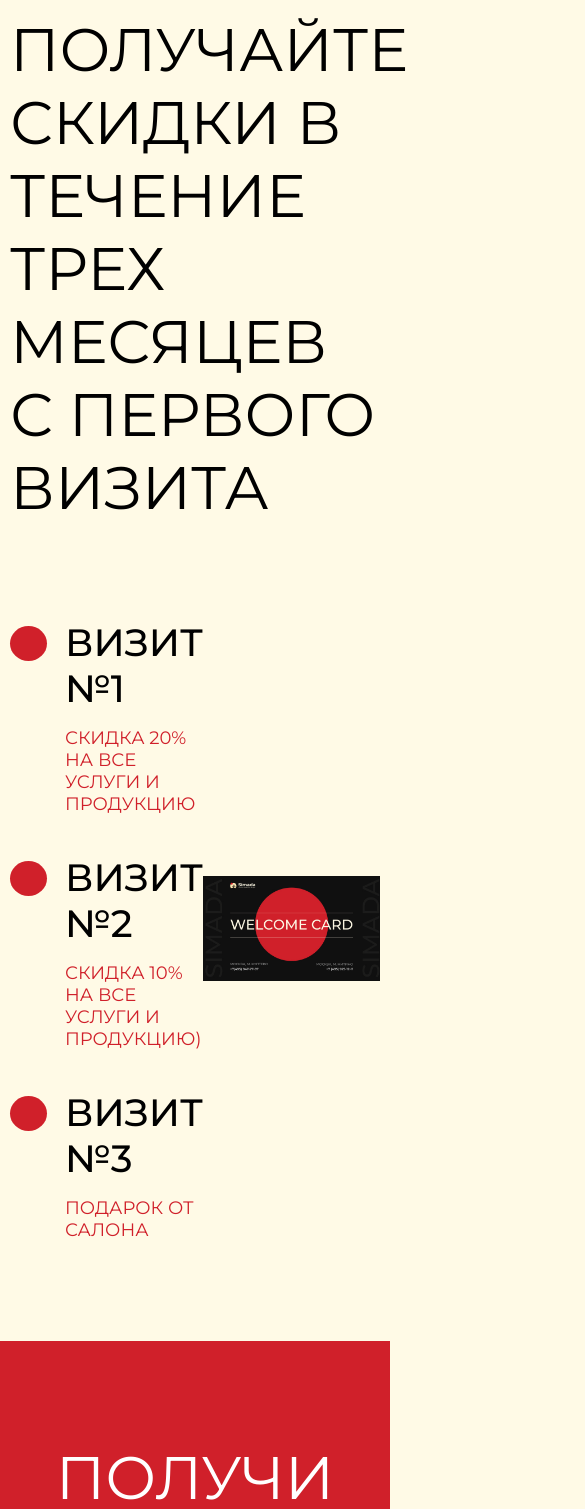
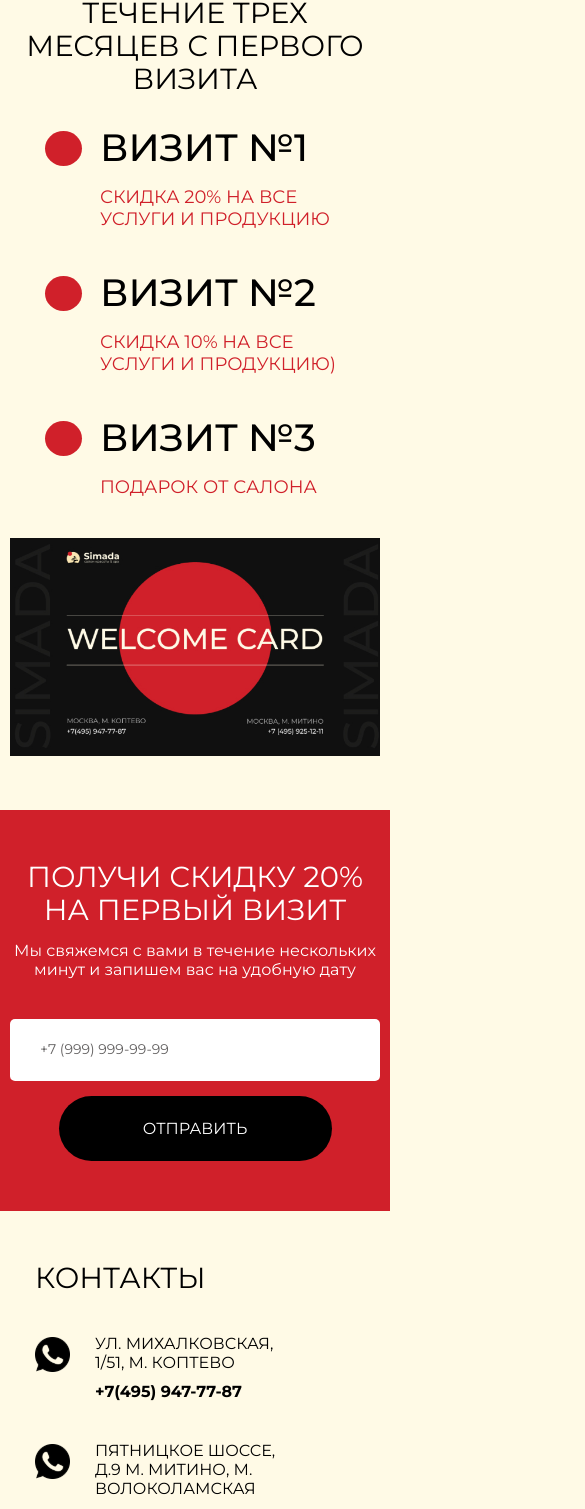
Before and after one commit to gg22hh/beauty, a React (Create React App) app: page / in a window 390 px wide. Shown: the part 6035-7544 px from the top of the page, 585 px wide, since content can reach past the window. Built offline with nearby package versions, Linux system fonts and the light colour scheme.

Commit message:
finished welcome, connection and footer sections adaptive

```diff
--- a/src/components/Connection/Connection.scss
+++ b/src/components/Connection/Connection.scss
@@ -40,3 +40,34 @@
         }
     }
 }
+
+@media (max-width: 660px) {
+    .connection {
+        padding: 50px 0;
+        &__title {
+            font-size: 44px;
+            line-height: 56px;
+            margin-bottom: 15px;
+        }
+        &__text {
+            margin-bottom: 40px;
+        }
+    }
+}
+
+@media (max-width: 600px) {
+    .connection__form {
+        flex-direction: column;
+        align-items: center;
+        & button {
+            width: 273px;
+        }
+    }
+}
+
+@media (max-width: 560px) {
+    .connection__title {
+        font-size: 29px;
+        line-height: 33px;
+    }
+}
--- a/src/components/Footer/Footer.scss
+++ b/src/components/Footer/Footer.scss
@@ -35,3 +35,33 @@
         }
     }
 }
+
+@media (max-width: 970px) {
+    .footer {
+        flex-direction: column-reverse;
+        &__map,
+        &__info {
+            width: 100%;
+        }
+        &__info {
+            padding: 50px 35px;
+        }
+    }
+}
+
+@media (max-width: 660px) {
+    .footer__info-title {
+        font-size: 44px;
+        line-height: 56px;
+    }
+    .footer__map {
+        height: 430px;
+    }
+}
+
+@media (max-width: 560px) {
+    .footer__info-title {
+        font-size: 29px;
+        line-height: 33px;
+    }
+}
--- a/src/components/Welcome/Welcome.scss
+++ b/src/components/Welcome/Welcome.scss
@@ -14,7 +14,7 @@
         gap: 40px;
     }
     &__item {
-        max-width: 300px;
+        width: 300px;
         padding-left: 55px;
         position: relative;
         &::before {
@@ -37,3 +37,41 @@
         }
     }
 }
+
+@media (max-width: 1024px) {
+    .welcome {
+        padding: 50px 0;
+        &__inner {
+            flex-direction: column;
+            gap: 40px;
+        }
+        &__info {
+            flex-direction: row;
+            flex-wrap: wrap;
+            max-width: 640px;
+            margin: 0 auto;
+        }
+    }
+}
+
+@media (max-width: 660px) {
+    .welcome {
+        &__title {
+            font-size: 44px;
+            line-height: 56px;
+            margin-bottom: 40px;
+            text-align: center;
+        }
+        &__info {
+            justify-content: center;
+        }
+    }
+}
+
+@media (max-width: 560px) {
+    .welcome__title {
+        font-size: 29px;
+        line-height: 33px;
+        margin-bottom: 30px;
+    }
+}
```
